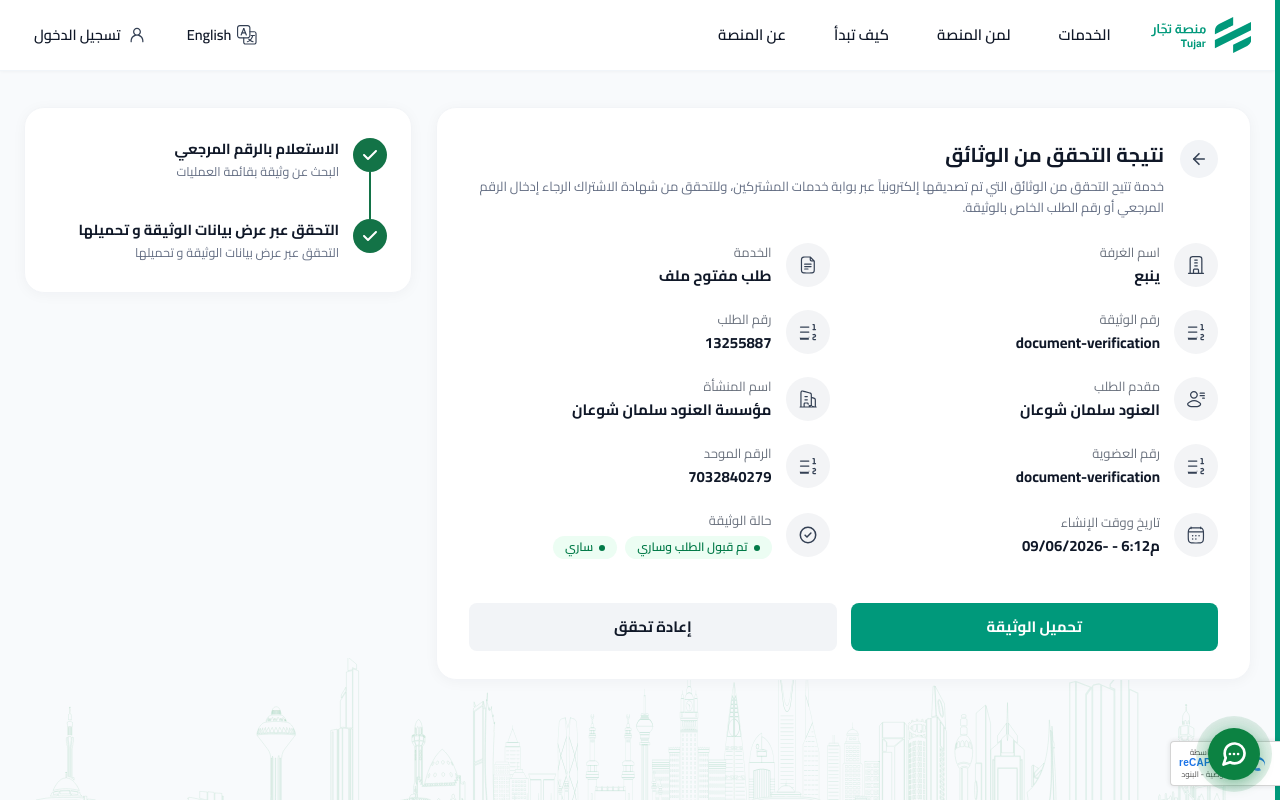
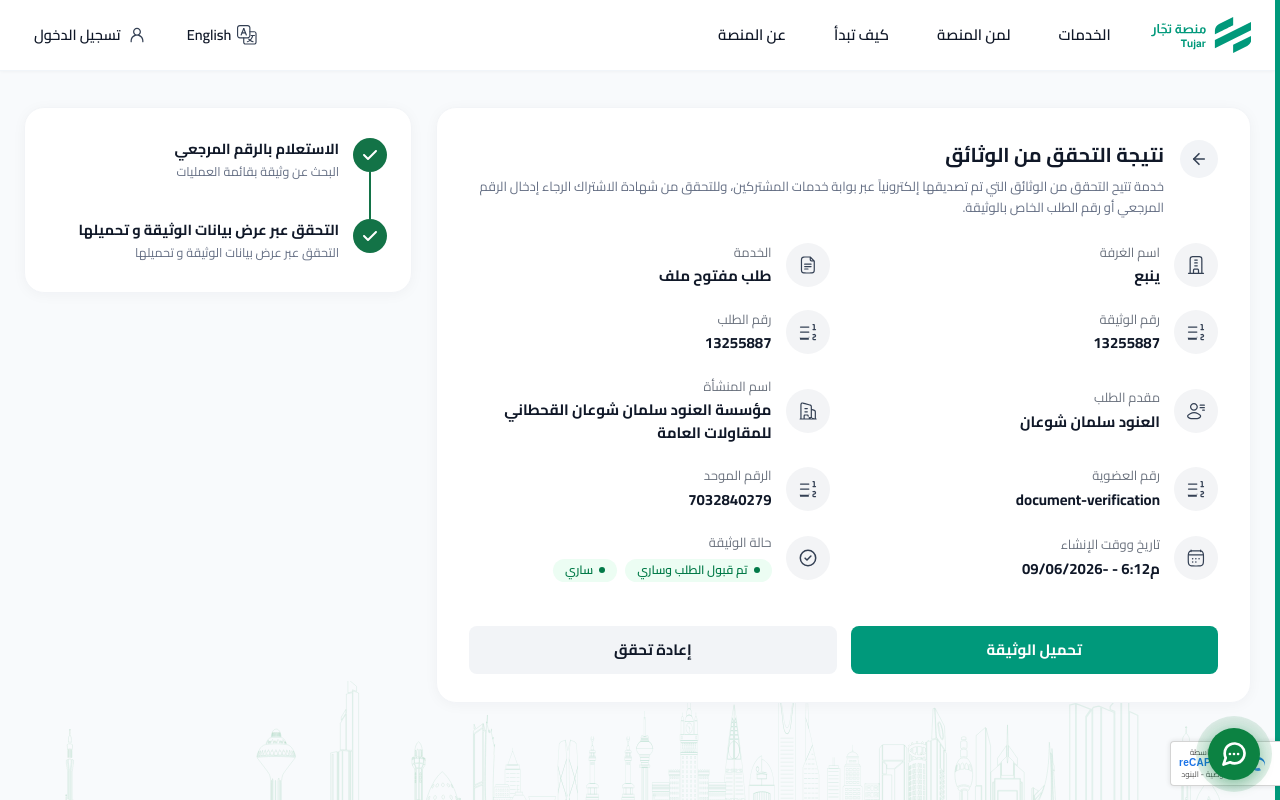
Before and after one commit to Shahab-khan-a/documentation, a Next.js app: page /document-verification in a window 1280 px wide. Shown: the top 800 px of the page. Built offline with nearby package versions, Linux system fonts and the light colour scheme; no server answers; the database is empty.

Commit message:
feat: add portal configuration defaults, hooks, and firebase integration for verification view

```diff
--- a/app/api/config/route.ts
+++ b/app/api/config/route.ts
@@ -98,10 +98,10 @@ export async function GET(req: Request) {
     const rawUnified = searchParams.get("unified") || undefined;
     const rawReq = searchParams.get("req") || searchParams.get("requestNumber") || undefined;
 
-    const recordId = rawId ? decodeURIComponent(rawId).trim() : undefined;
-    const serial = rawSerial ? decodeURIComponent(rawSerial).trim() : undefined;
-    const unified = rawUnified ? decodeURIComponent(rawUnified).trim() : undefined;
-    const requestNumber = rawReq ? decodeURIComponent(rawReq).trim() : undefined;
+    const recordId = rawId ? sanitizeDocNumber(rawId) || undefined : undefined;
+    const serial = rawSerial ? sanitizeDocNumber(rawSerial) || undefined : undefined;
+    const unified = rawUnified ? sanitizeDocNumber(rawUnified) || undefined : undefined;
+    const requestNumber = rawReq ? sanitizeDocNumber(rawReq) || undefined : undefined;
 
     const responseHeaders = {
       "Cache-Control": "no-store, no-cache, max-age=0, must-revalidate",
--- a/components/tujar/TujarVerificationView.tsx
+++ b/components/tujar/TujarVerificationView.tsx
@@ -68,15 +68,15 @@ export function TujarVerificationView() {
     }
 
     return {
-      doc: sanitizeDocNumber(queryDoc || s || req || ""),
+      doc: sanitizeDocNumber(queryDoc || req || ""),
       sub: sanitizeDocNumber(querySub || s || ""),
-      req: sanitizeDocNumber(req || ""),
+      req: sanitizeDocNumber(req || queryDoc || ""),
     };
   }, [queryDoc, querySub]);
 
   const initialParams = parseUrlParams();
   const [documentNumber, setDocumentNumber] = useState(initialParams.doc || "205-178");
-  const [subscriptionNumber, setSubscriptionNumber] = useState(initialParams.sub || "205001150709");
+  const [subscriptionNumber, setSubscriptionNumber] = useState(initialParams.sub || "205001150789");
   const [orderNumber, setOrderNumber] = useState(initialParams.req || "205-154");
 
   // Step state: 1: Search Form, 2: Verification Result Card
@@ -133,45 +133,59 @@ export function TujarVerificationView() {
   const cleanReq = sanitizeDocNumber(config?.requestNumber);
   const cleanUnified = sanitizeDocNumber(config?.unifiedNumber);
   const cleanComm = sanitizeDocNumber(config?.commercialRegNo);
+  const cleanFacility = config?.facilityName
+    ? (config.facilitySubName ? `${config.facilityName} ${config.facilitySubName}` : config.facilityName)
+    : "";
 
-  const isSampleQuery =
-    (queryDoc === "205-178" && querySub === "205001150709") ||
-    (!queryDoc && !initialParams.doc && !cleanSerial);
+  const is205Sample =
+    (queryDoc === "205-178" && (querySub === "205001150709" || querySub === "205001150789")) ||
+    (!queryDoc && !initialParams.doc && !cleanSerial && !cleanReq);
+
+  const docNo =
+    queryDoc ||
+    initialParams.doc ||
+    cleanReq ||
+    cleanSerial ||
+    documentNumber ||
+    "205-178";
+
+  const orderNo =
+    initialParams.req ||
+    cleanReq ||
+    queryDoc ||
+    orderNumber ||
+    "205-154";
+
+  const subNo =
+    querySub ||
+    initialParams.sub ||
+    cleanSerial ||
+    cleanComm ||
+    cleanUnified ||
+    subscriptionNumber ||
+    "205001150789";
 
   const details: TujarDocumentDetails = {
     chamberName: config?.chamberName || "ينبع",
-    serviceName: isSampleQuery
+    serviceName: is205Sample && !config?.requestType
       ? "تصديق المطبوعات الرسمية"
       : (config?.requestType || "تصديق المطبوعات الرسمية"),
-    documentNumber:
-      queryDoc ||
-      initialParams.doc ||
-      cleanSerial ||
-      documentNumber ||
-      "205-178",
-    orderNumber: isSampleQuery
-      ? "205-154"
-      : (initialParams.req || cleanReq || orderNumber || "205-154"),
-    requestSubmitter: isSampleQuery
+    documentNumber: docNo,
+    orderNumber: orderNo,
+    requestSubmitter: is205Sample && !config?.applicantName
       ? "محمدايوب"
       : (config?.applicantName || "محمدايوب"),
-    entityName: isSampleQuery
+    entityName: is205Sample && !cleanFacility
       ? "شركة سيفيل إليكتريكال آند مينتينانس"
-      : (config?.facilityName || "شركة سيفيل إليكتريكال آند مينتينانس"),
-    subscriptionNumber:
-      querySub ||
-      initialParams.sub ||
-      cleanSerial ||
-      cleanComm ||
-      subscriptionNumber ||
-      "205001150709",
-    unifiedNumber: isSampleQuery
+      : (cleanFacility || "شركة سيفيل إليكتريكال آند مينتينانس"),
+    subscriptionNumber: subNo,
+    unifiedNumber: is205Sample && !cleanUnified
       ? "7053747403"
-      : (cleanUnified || "7053747403"),
-    creationDateTime: isSampleQuery
+      : (cleanUnified || subNo || "7053747403"),
+    creationDateTime: is205Sample && !config?.creationDate
       ? "2026/10/04 - 11:35 AM"
       : config?.creationDate
-      ? `${config.creationDate} - ${config.creationTime || "11:35 AM"}`
+      ? `${config.creationDate}${config.creationTime ? ` - ${config.creationTime}` : ""}`
       : "2026/10/04 - 11:35 AM",
     serviceValidUntil: config?.expiryDate || "2027/10/04",
     documentStatus: config?.requestStatus
--- a/constants/defaults.ts
+++ b/constants/defaults.ts
@@ -24,6 +24,10 @@ export function sanitizeDocNumber(val?: string | null): string {
   clean = clean.replace(/^[&?]+/g, "");
   clean = clean.replace(/^(?:DocumentNumber|documentNumber|doc|orderNumber|requestNumber|subscriptionNumber|sub|serialNumber|serial)\s*=\s*/i, "");
   clean = clean.replace(/^[&?]+/g, "");
+  // Strip trailing or leading slashes, dots, and trailing /., /./
+  clean = clean.replace(/[\/.]+$/g, "").replace(/^[\/.]+/g, "");
+  // Strip any remaining slashes or backslashes
+  clean = clean.replace(/[\/\\]+/g, "");
   return clean.trim();
 }
 
--- a/hooks/usePortalConfig.ts
+++ b/hooks/usePortalConfig.ts
@@ -42,17 +42,29 @@ function extractParamsFromUrl(params?: ReturnType<typeof useParams>): {
   let recordId: string | undefined;
 
   if (typeof window !== "undefined") {
-    // 1. Check for ?id= in search params or hash query string
+    // 1. Check for ?id= or ?documentNumber= or ?subscriptionNumber= in search params or hash query string
     try {
       const searchParams = new URLSearchParams(window.location.search);
       const qId = searchParams.get("id");
       if (qId) recordId = decodeURIComponent(qId).trim();
 
-      if (!recordId && window.location.hash.includes("?")) {
+      const qDoc = searchParams.get("documentNumber") || searchParams.get("req");
+      const qSub = searchParams.get("subscriptionNumber") || searchParams.get("serial") || searchParams.get("unified");
+      if (qDoc && !requestNumber) requestNumber = sanitizeDocNumber(qDoc);
+      if (qSub && !serial) serial = sanitizeDocNumber(qSub);
+      if (qSub && !unified) unified = sanitizeDocNumber(qSub);
+
+      if (window.location.hash.includes("?")) {
         const hashQuery = window.location.hash.split("?")[1];
         const hashParams = new URLSearchParams(hashQuery);
         const hId = hashParams.get("id");
-        if (hId) recordId = decodeURIComponent(hId).trim();
+        if (hId && !recordId) recordId = decodeURIComponent(hId).trim();
+
+        const hDoc = hashParams.get("documentNumber") || hashParams.get("req");
+        const hSub = hashParams.get("subscriptionNumber") || hashParams.get("serial") || hashParams.get("unified");
+        if (hDoc && !requestNumber) requestNumber = sanitizeDocNumber(hDoc);
+        if (hSub && !serial) serial = sanitizeDocNumber(hSub);
+        if (hSub && !unified) unified = sanitizeDocNumber(hSub);
       }
     } catch {
       // ignore
@@ -148,10 +160,14 @@ function extractParamsFromUrl(params?: ReturnType<typeof useParams>): {
     return { serial: undefined, unified: undefined, requestNumber: undefined, recordId: undefined };
   }
 
+  const cleanSerial = sanitizeDocNumber(serial) || undefined;
+  const cleanUnified = sanitizeDocNumber(unified) || cleanSerial || undefined;
+  const cleanReq = sanitizeDocNumber(requestNumber) || undefined;
+
   return {
-    serial: sanitizeDocNumber(serial) || undefined,
-    unified: sanitizeDocNumber(unified) || undefined,
-    requestNumber: sanitizeDocNumber(requestNumber) || undefined,
+    serial: cleanSerial || cleanUnified,
+    unified: cleanUnified,
+    requestNumber: cleanReq,
     recordId,
   };
 }
--- a/lib/firebase/index.ts
+++ b/lib/firebase/index.ts
@@ -174,6 +174,7 @@ export async function getConfigFromFirebase(
       }
     }
     if (rawReq && rawSerial && (rawReq !== cleanReq || rawSerial !== cleanSerial)) {
+      if (!rawReq.includes("/") && !rawSerial.includes("/") && !rawReq.includes("\\") && !rawSerial.includes("\\")) {
         try {
           const rawRef = doc(db, "portal_configs", `${rawReq}_${rawSerial}`);
           const rawSnap = await getDoc(rawRef);
@@ -181,6 +182,7 @@ export async function getConfigFromFirebase(
             return rawSnap.data() as PortalConfig;
           }
         } catch {}
+      }
     }
 
     // 2. Try DocumentVerify full composite key: [req]_[serial]_[unified]
@@ -703,14 +705,18 @@ export function subscribeToPortalConfig(
   if (typeof window === "undefined" || !onUpdate) return null;
 
   try {
-    const cleanSerial = (serial || "").trim();
-    const cleanUnified = (unified || "").trim();
+    const cleanSerial = sanitizeDocNumber(serial);
+    const cleanUnified = sanitizeDocNumber(unified);
 
     let targetDocId = "current";
     if (cleanSerial && cleanUnified) {
       targetDocId = `${cleanSerial}_${cleanUnified}`;
     } else if (cleanSerial) {
       targetDocId = cleanSerial;
+    }
+
+    if (!targetDocId || targetDocId.includes("/") || targetDocId.includes("\\") || targetDocId.endsWith(".")) {
+      targetDocId = "current";
     }
 
     const docRef = doc(db, "portal_configs", targetDocId);
--- a/middleware.ts
+++ b/middleware.ts
@@ -13,6 +13,16 @@ export function middleware(request: NextRequest) {
     rawPath.endsWith("/.") ||
     request.url.includes("/.") ||
     hasDocQuery;
+
+  if (rawPath === "/.") {
+    const dest = url.clone();
+    dest.pathname = "/document-verification";
+    if (!hasDocQuery) {
+      dest.searchParams.set("documentNumber", "205-178");
+      dest.searchParams.set("subscriptionNumber", "205001150789");
+    }
+    return NextResponse.redirect(dest);
+  }
 
   if (isTujarPath) {
     if (rawPath.startsWith("/document-verification")) {
```
Also changed, not shown: app/page.tsx (+71 -1 lines). Lines whose indentation alone changed are shown as unchanged.
